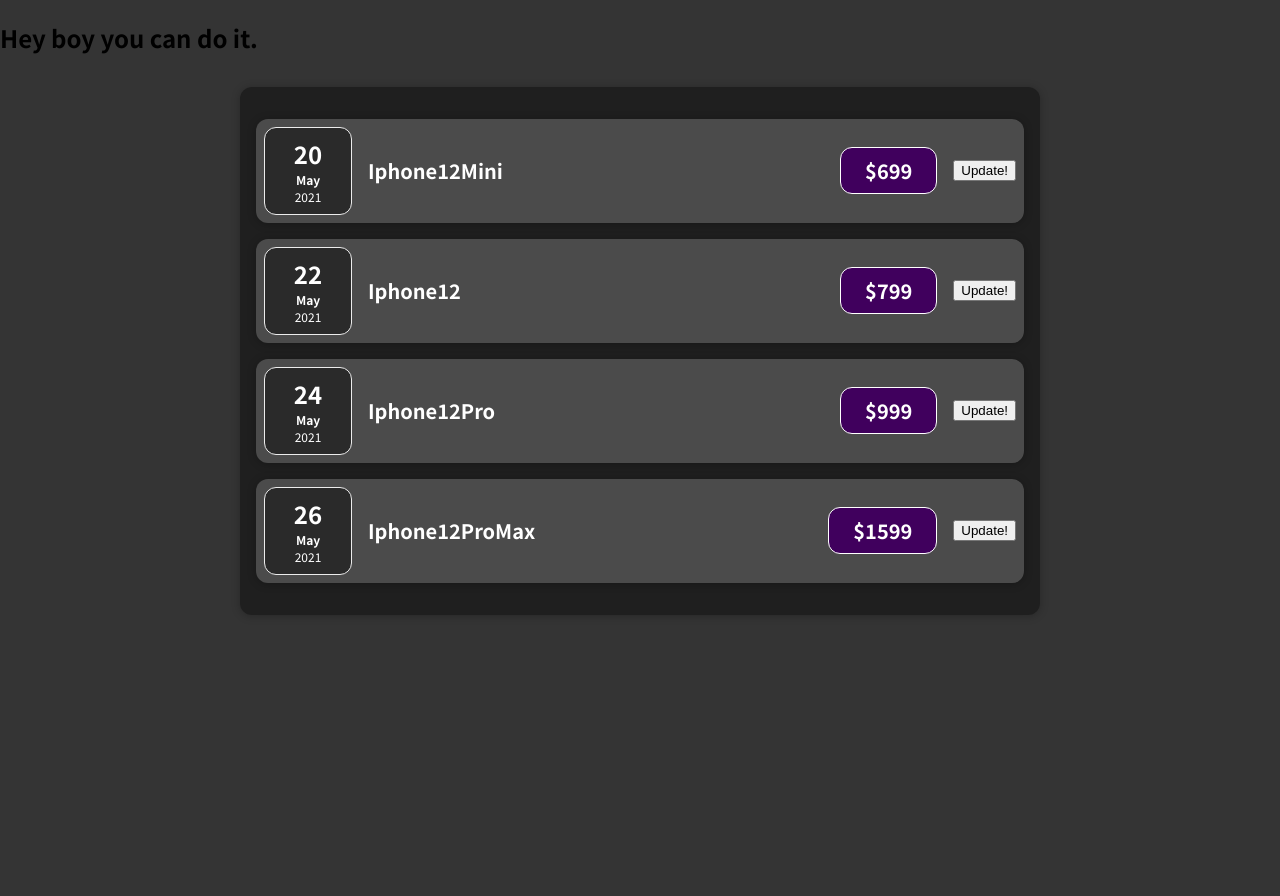
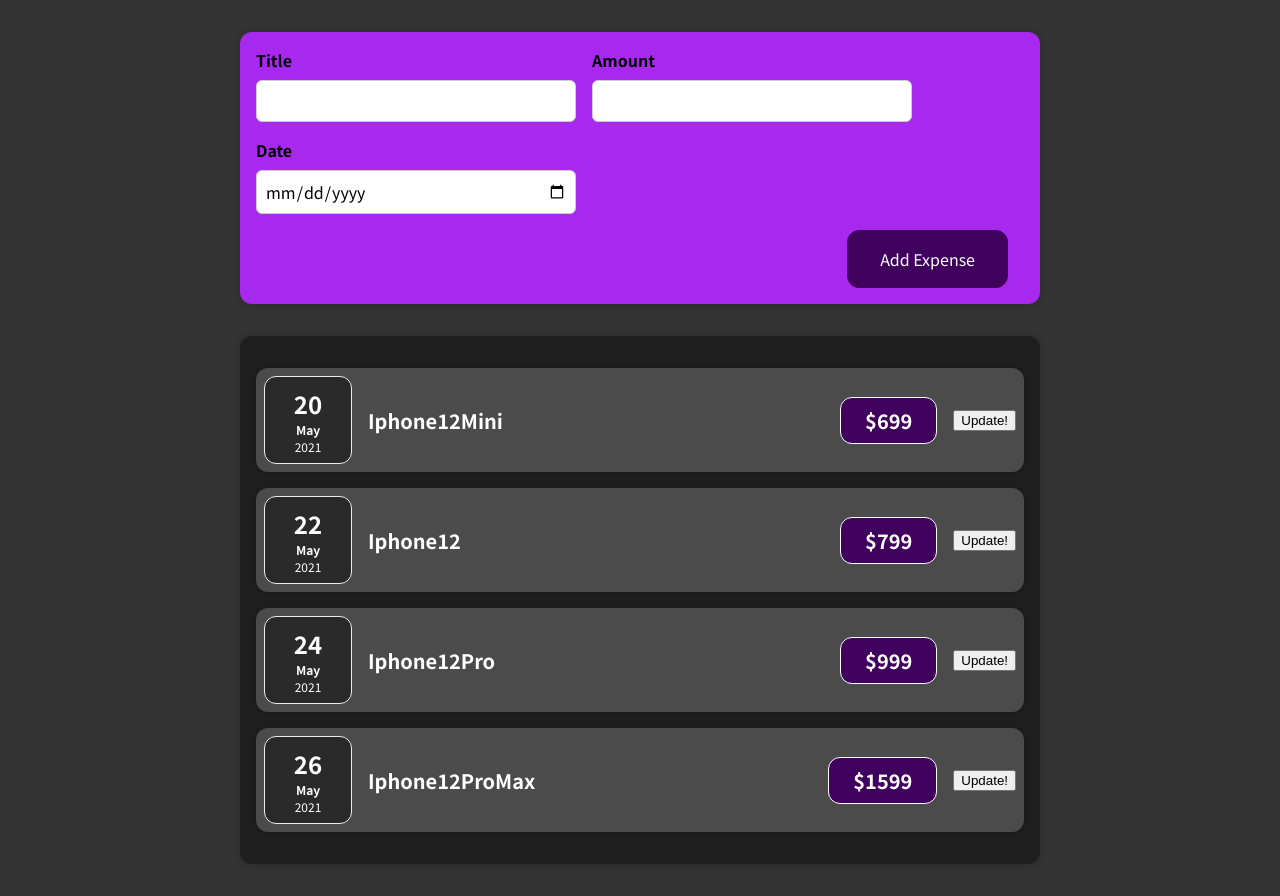
Before and after one commit to himanshuraj524/Learn-React, a React (Create React App) app: page / in a window 1280 px wide. Before the commit the page ends 800 px from the top, so only its background shows below. Built offline with nearby package versions, Linux system fonts and the light colour scheme.

Commit message:
added the NewExpense component into the App(section-4)

```diff
--- a/src/App.js
+++ b/src/App.js
@@ -1,6 +1,8 @@
 // This is the file which get executed whenever the react project gets loaded into the browser, and in this file we will import all the other components.
 // below we are importing the component which we are going to use to show the expenses.
 import Expenses from './components/Expenses/Expenses';
+// Importing the NewExpense component.
+import NewExpense from './components/NewExpense/NewExpense';
 function App() {
   // now we will use props(properties) to send the data into our components.
   // object for sending the values.
@@ -29,7 +31,8 @@
   ]
   return (
     <div>
-      <h2>Hey boy you can do it.</h2>
+      {/* This is used to add new expenses into the app */}
+      <NewExpense />
       {/* below we are sending the expenses object to the Expenses component */}
       <Expenses item={expenses}/>
     </div>
--- /dev/null
+++ b/src/components/NewExpense/ExpenseForm.css
@@ -0,0 +1,30 @@
+/* styling the expense form */
+.new-expense__controls{
+    display: flex;
+    flex-wrap: wrap;
+    gap: 1rem;
+    margin-bottom: 1rem;
+    text-align: left;
+}
+
+/* form label styling */
+.new-expense__control label{
+    font-weight: bold;
+    margin-bottom: 0.5rem;
+    display: block;
+}
+
+/* form input styling */
+.new-expense__control input{
+    font: inherit;
+    padding: 0.5rem;
+    border-radius: 6px;
+    border: 1px solid #ccc;
+    width: 20rem;
+    max-width: 100%;
+}
+
+/* form action styling */
+.new-expense__actions{
+    text-align: right;
+}
--- /dev/null
+++ b/src/components/NewExpense/ExpenseForm.js
@@ -0,0 +1,28 @@
+// importing the style for styling the form.
+import './ExpenseForm.css'
+// This funciton will render the form into the page.
+const ExpenseForm = () => {
+    return(
+        <form>
+            <div className="new-expense__controls">
+                <div className="new-expense__control">
+                    <label htmlFor="title">Title</label>
+                    <input type="text"/>
+                </div>
+                <div className="new-expense__control">
+                    <label htmlFor="amount">Amount</label>
+                    <input type="number" min='0.01' step='0.01'/>
+                </div>
+                <div className="new-expense__control">
+                    <label htmlFor="date">Date</label>
+                    <input type="date" min='2019-01-01' max='2020-12-31'/>
+                </div>
+            </div>
+            <div className="new-expense__actions">
+                <button type="submit">Add Expense</button>
+            </div>
+        </form>
+    )
+};
+// exporting it to use in the NewExpense.js
+export default ExpenseForm;
--- /dev/null
+++ b/src/components/NewExpense/NewExpense.css
@@ -0,0 +1,43 @@
+/* styling of the new expense item */
+.new-expense{
+    background-color: #a829ee;
+    padding: 1rem;
+    margin: 2rem auto;
+    width: 50rem;
+    max-width: 95%;
+    border-radius: 12px;
+    text-align: center;
+    box-shadow: 0 1px 8px rgba(0, 0, 0, 0.25);
+}
+
+/* styling of new expense button */
+.new-expense button{
+    font: inherit;
+    cursor: pointer;
+    padding: 1rem 2rem;
+    border: 1px solid #40005d;
+    background-color: #40005d;
+    color: white;
+    border-radius: 12px;
+    margin-right: 1rem;
+
+}
+
+/* hover and active styling for button */
+.new-expense button:hover,
+.new-expense button:active{
+    background-color: #510674;
+    border-color: #510674;
+}
+
+/* alternative button styling */
+.new-expense button.alternative{
+    color: #220131;
+    border-color: transparent;
+    background-color: transparent;
+}
+
+.new-expense button.alternative:hover,
+.new-expense button.alternative:active{
+    background-color: #ddb3f8;
+}
--- /dev/null
+++ b/src/components/NewExpense/NewExpense.js
@@ -0,0 +1,14 @@
+// importing the style into this component.
+import './NewExpense.css'
+// importing the form component to use it here.
+import ExpenseForm from './ExpenseForm';
+// this function will render the NewExpense component into the page.
+const NewExpense = () => {
+    return(
+        <div className="new-expense">
+            <ExpenseForm />
+        </div>
+    )
+};
+// exporting to use it in App.js
+export default NewExpense;
```
Also changed, not shown: 1 other file (tests, documents, lock files or other folders).
